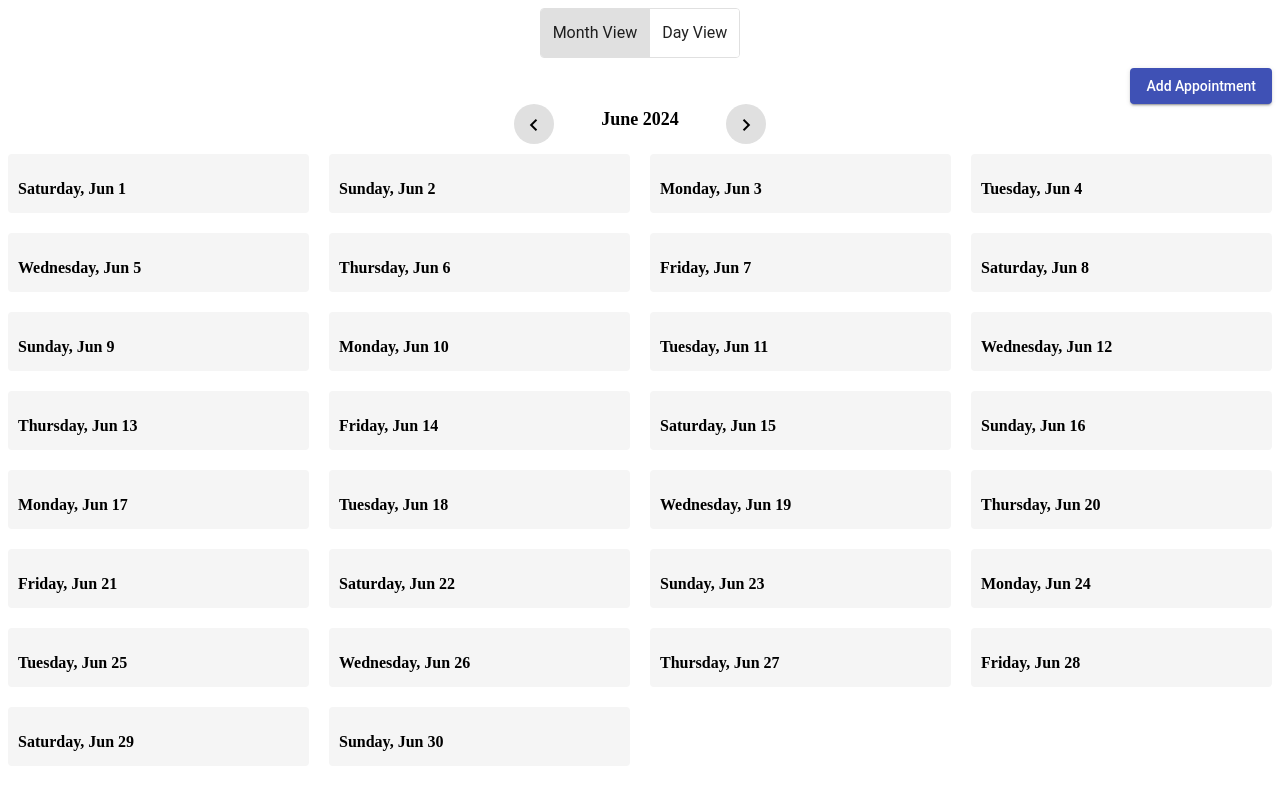
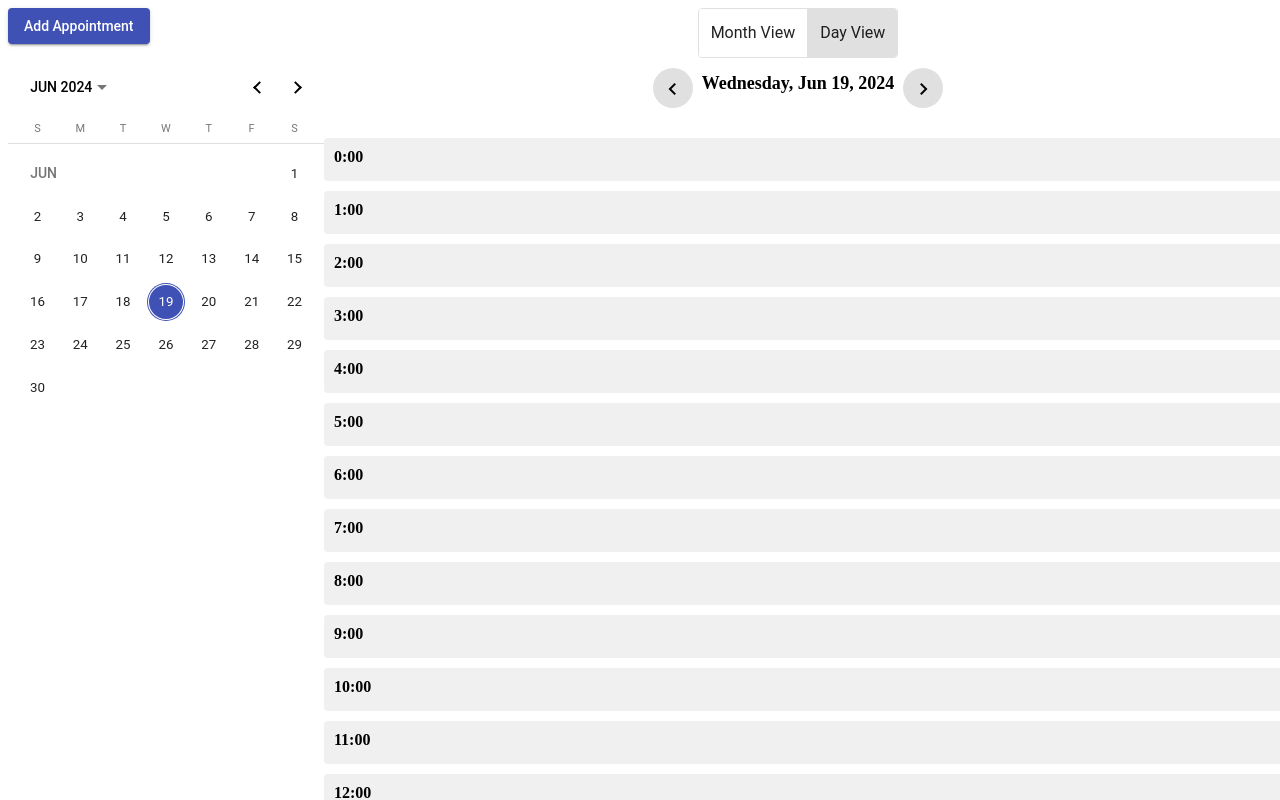
Before and after one commit to shabni/Calendrer-Reminder, an Angular app: page /calendar in a window 1280 px wide. Shown: the top 800 px of the page. Built offline with nearby package versions, Linux system fonts and the light colour scheme.

Commit message:
calendar display

```diff
--- a/src/app/calendar/calendar-view/calendar-view.component.html
+++ b/src/app/calendar/calendar-view/calendar-view.component.html
@@ -1,3 +1,13 @@
+<div class="main-container">
+  <div class="side-bar">
+
+    <div class="add-appointment-button">
+      <button mat-raised-button color="primary" (click)="openAppointmentForm()">Add Appointment</button>
+    </div>
+
+    <mat-calendar [selected]="selectedDate" (selectedChange)="dateSelected($event)"></mat-calendar>
+  </div>
+
   <div class="calendar-container">
 
     <div class="action-bar">
@@ -11,9 +21,7 @@
       </mat-button-toggle-group>
     </div>
 
-  <div class="add-appointment-button">
-    <button mat-raised-button color="primary" (click)="openAppointmentForm()">Add Appointment</button>
-  </div>
+
 
     <ng-container *ngIf="!isDayView">
       <div class="navigation-container">
@@ -84,3 +92,5 @@
     </ng-container>
 
   </div>
+
+</div>
--- a/src/app/calendar/calendar-view/calendar-view.component.scss
+++ b/src/app/calendar/calendar-view/calendar-view.component.scss
@@ -1,7 +1,16 @@
+.main-container{
+  display: flex;
+}
+
+.side-bar{
+  width: 25%;
+}
+
 .calendar-container {
   display: flex;
   flex-direction: column;
   align-items: center;
+  width: 75%;
 }
 
 
--- a/src/app/calendar/calendar-view/calendar-view.component.ts
+++ b/src/app/calendar/calendar-view/calendar-view.component.ts
@@ -14,7 +14,7 @@ export class CalendarViewComponent implements OnInit {
   appointments: Appointment[] = [];
   selectedDate: Date = new Date();
   calendarDates: Date[] = [];
-  isDayView: boolean = false;
+  isDayView: boolean = true;
   hoursOfDay: number[] = Array.from({ length: 24 }, (_, i) => i)
 
   draggedAppointment: Appointment | null = null;
```
Also changed, not shown: day-view.png (added), month-view.png (added). Lines whose indentation alone changed are shown as unchanged.
